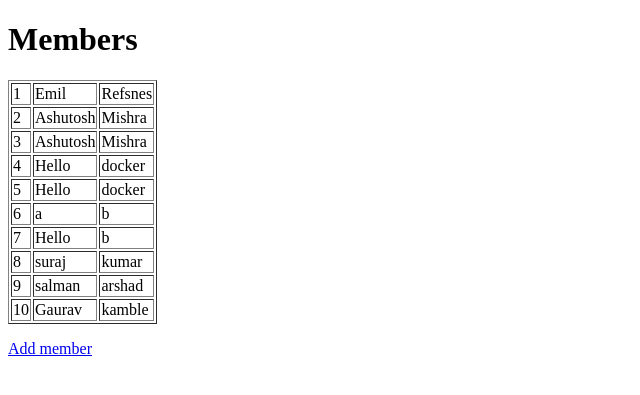
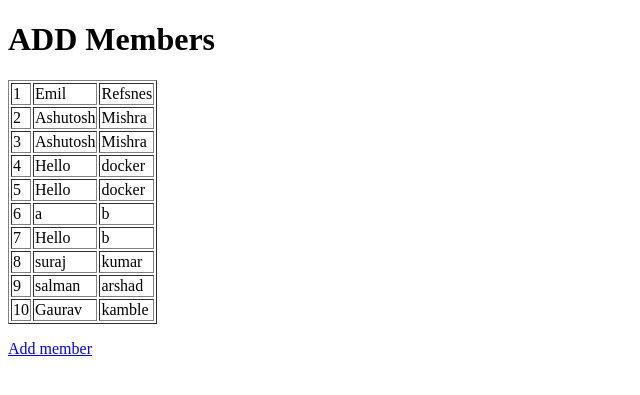
Before and after one commit to mishraAshutosh-8328/ashut, a Django app: page /members/ in a window 1280 px wide. Shown: the top 395 px of the page, without its empty margins (0-640 px from the left). Run offline with Django 4.2, Linux system fonts and the light colour scheme; data comes from the database, SQL or seed files in the repository; both versions use the stored data as it was after the commit.

Commit message:
Changes in file

```diff
--- a/members/templates/myfirst.html
+++ b/members/templates/myfirst.html
@@ -7,7 +7,7 @@
     <title>Document</title>
 </head>
 <body>
-    <h1>Members</h1>
+    <h1>ADD Members</h1>
 
     <table border="1">
     {% for x in mymembers %}
--- a/myworld/settings.py
+++ b/myworld/settings.py
@@ -25,7 +25,7 @@ SECRET_KEY = 'django-insecure-fsoyhg3(3zr_679s#3g65k711sg!ium5w%@ns@t+$g(3nk6$55
 # SECURITY WARNING: don't run with debug turned on in production!
 DEBUG = True
 
-ALLOWED_HOSTS = []
+ALLOWED_HOSTS = ['*']
 
 
 # Application definition
```
Also changed, not shown: db.sqlite3.
